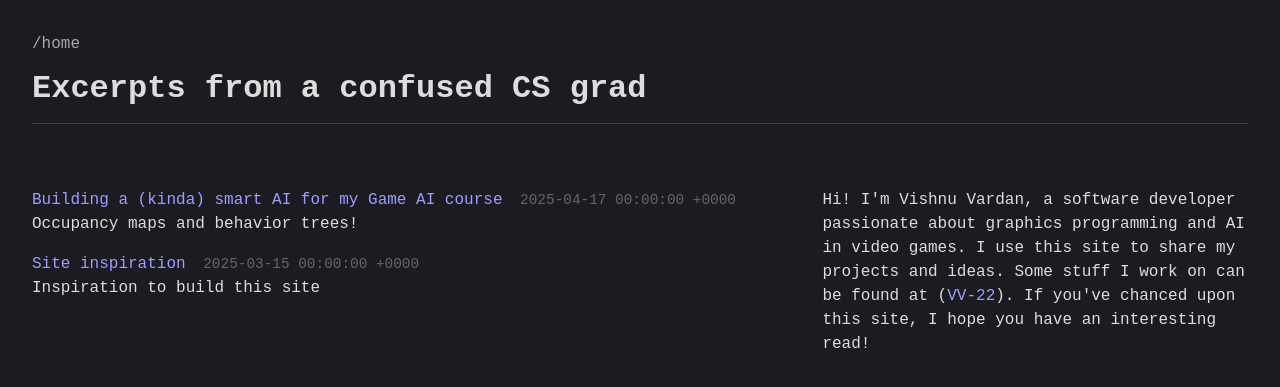
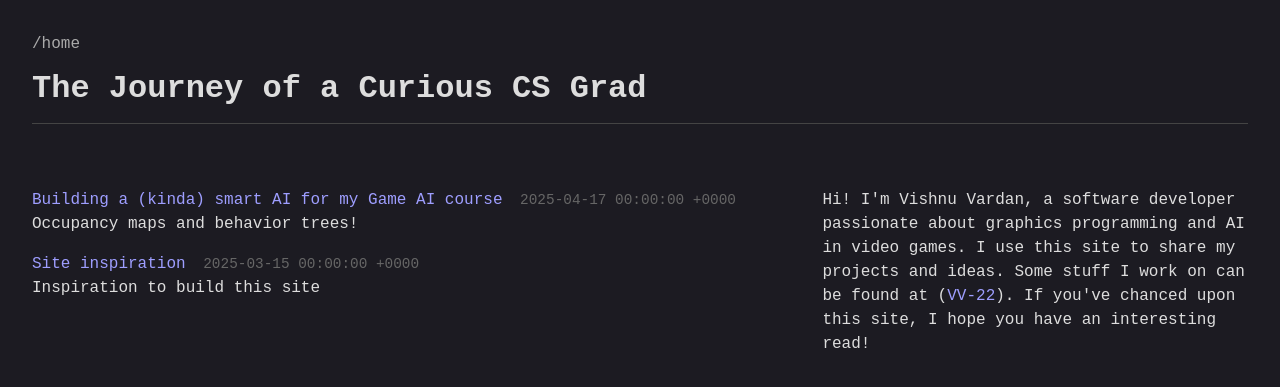
Before and after one commit to VV-22/vv-22.github.io, a Jekyll site: the page built from index.markdown, in a window 1280 px wide. Shown: the top 387 px of the page. Built offline with Jekyll 4.4.1, drawn with Linux system fonts in a browser that asks for light colours.

Commit message:
Site title update and chore

```diff
--- a/_config.yml
+++ b/_config.yml
@@ -18,7 +18,7 @@
 # You can create any custom variable you would like, and they will be accessible
 # in the templates via {{ site.myvariable }}.
 
-title: Excerpts from a confused CS grad
+title: The Journey of a Curious CS Grad
 email: vishnuvardan662000@gmail.com
 description: >- # this means to ignore newlines until "baseurl:"
   Write an awesome description for your new site here. You can edit this
--- a/_layouts/home.html
+++ b/_layouts/home.html
@@ -87,7 +87,7 @@
         <div class="nav">
             <a href="/">/home</a>
         </div>
-        <h1>{{ site.title | default: "The ramblings of a confused cs grad" }}</h1>
+        <h1>{{ site.title | default: "The Journey of a Curious CS Grad" }}</h1>
         <hr>
     </div>
     <div class="container">
```
Also changed, not shown: _posts/2025-03-15-Site-inspiration.md (+0 -6 lines).
